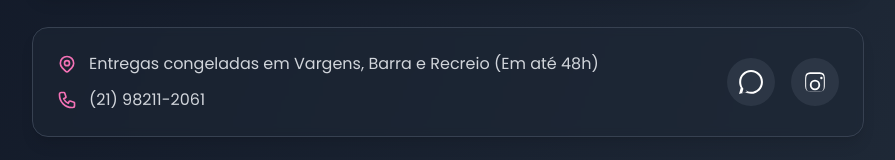
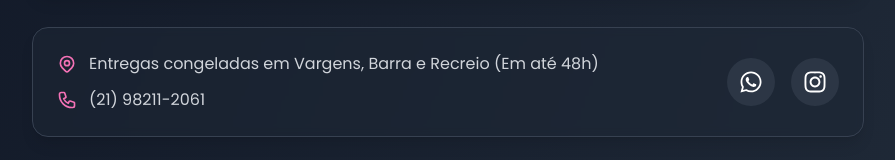
Before and after one commit to leonambrites/cardapioLebreOnline, a React (Vite) app: page / in a window 1280 px wide. Shown: the part 151-311 px from the top of the page, without its empty margins (192-1087 px from the left). Built offline with nearby package versions, Linux system fonts and the light colour scheme.

Commit message:
Replace SVG icons with react-icons components

```diff
--- a/components/Icon.tsx
+++ b/components/Icon.tsx
@@ -1,4 +1,6 @@
 import React from 'react';
+import { FaWhatsapp } from "react-icons/fa";
+import { FaInstagram } from "react-icons/fa";
 
 interface IconProps {
   name: string;
@@ -22,17 +24,11 @@ const Icon: React.FC<IconProps> = ({ name, className = 'w-6 h-6' }) => {
           </svg>
         );
       case 'whatsapp':
-        return (
-          <svg xmlns="http://www.w3.org/2000/svg" className={className} fill="currentColor" viewBox="0 0 24 24">
-            <path d="M.057 24l1.687-6.163c-1.041-1.804-1.588-3.849-1.587-5.946.003-6.556 5.338-11.891 11.893-11.891 3.181.001 6.167 1.24 8.413 3.488 2.245 2.248 3.481 5.236 3.48 8.414-.003 6.557-5.338 11.892-11.894 11.892-1.99-.001-3.951-.5-5.688-1.448l-6.305 1.654zm6.597-3.807c1.676.995 3.276 1.591 5.392 1.592 5.448 0 9.886-4.434 9.889-9.885.002-5.462-4.415-9.89-9.881-9.892-5.452 0-9.887 4.434-9.889 9.884-.001 2.225.651 4.315 1.731 6.086l.474.854-1.217 4.459 4.525-1.189.853.485z" />
-          </svg>
-        );
+        return <FaWhatsapp className={className} />
+        ;
       case 'instagram':
-        return (
-            <svg xmlns="http://www.w3.org/2000/svg" className={className} fill="currentColor" viewBox="0 0 24 24">
-                <path d="M12 2.163c3.204 0 3.584.012 4.85.07 3.252.148 4.771 1.691 4.919 4.919.058 1.265.069 1.645.069 4.85s-.011 3.584-.069 4.85c-.149 3.225-1.664 4.771-4.919 4.919-1.266.058-1.644.07-4.85.07s-3.584-.012-4.85-.07c-3.252-.148-4.771-1.691-4.919-4.919-.058-1.265-.069-1.645-.069-4.85s.011-3.584.069-4.85c.149-3.225 1.664-4.771 4.919-4.919C8.416 2.175 8.796 2.163 12 2.163zm0 1.802c-3.14 0-3.505.012-4.728.068-2.753.126-3.901 1.274-4.022 4.022-.056 1.223-.067 1.583-.067 4.728s.011 3.505.067 4.728c.12 2.748 1.269 3.901 4.022 4.022 1.223.056 1.583.067 4.728.067s3.505-.011 4.728-.067c2.753-.12 3.901-1.274 4.022-4.022.056-1.223.067-1.583.067-4.728s-.011-3.505-.067-4.728c-.12-2.748-1.269-3.901-4.022-4.022-1.223-.056-1.583-.068-4.728-.068zm0 5.838a5.196 5.196 0 100 10.392 5.196 5.196 0 000-10.392zm0 1.802a3.394 3.394 0 110 6.788 3.394 3.394 0 010-6.788zm6.406-4.802a1.2 1.2 0 100 2.4 1.2 1.2 0 000-2.4z"/>
-            </svg>
-        );
+        return <FaInstagram className={className} />
+        ;
       case 'cart':
         return (
           <svg xmlns="http://www.w3.org/2000/svg" className={className} fill="none" viewBox="0 0 24 24" stroke="currentColor" strokeWidth={2}>
```
